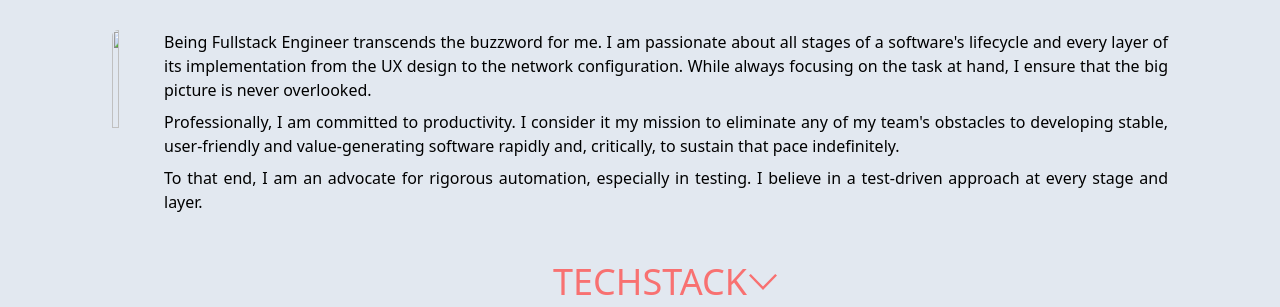
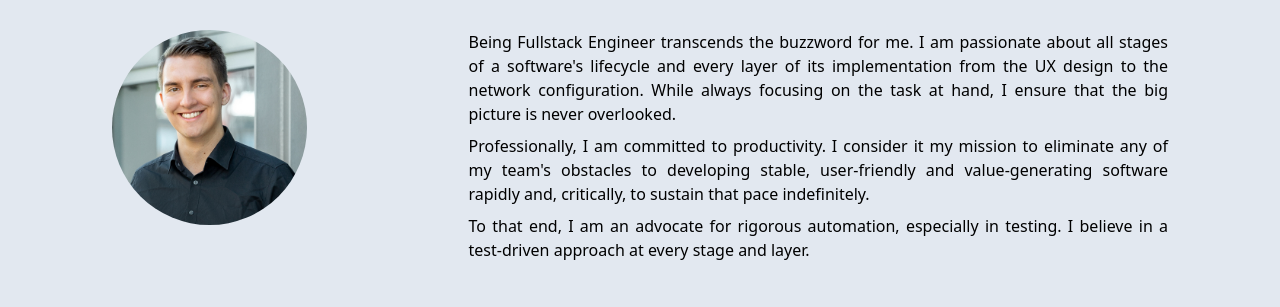
Before and after one commit to MarvinWank/personal-website, an Eleventy site: page index.html in a window 1280 px wide. Shown: the part 458-765 px from the top of the page. Built offline with nearby package versions, Linux system fonts and the light colour scheme; Eleventy itself is replaced by a stand-in of ours; files that its build step writes are made by us from their sources; the site is published under a folder, as on GitHub Pages, so addresses that start at the root find nothing.

Commit message:
fix: fixes path

```diff
--- a/_includes/about.njk
+++ b/_includes/about.njk
@@ -7,7 +7,7 @@
         <div class="flex flex-col justify-around h-full lg:h-auto lg:flex-row lg:mt-10 lg:gap-8">
 
             <div class="mt-5 lg:mt-0 flex">
-                <img class="rounded-full mx-auto lg:mx-0 w-3/5 lg:w-auto lg:h-full xl:w-auto xl:h-3/5" src="/img/me.png"></img>
+                <img class="rounded-full mx-auto lg:mx-0 w-3/5 lg:w-auto lg:h-full xl:w-auto xl:h-3/5" src="img/me.png"></img>
             </div>
 
             <div class="mt-4 lg:mt-0">
```
